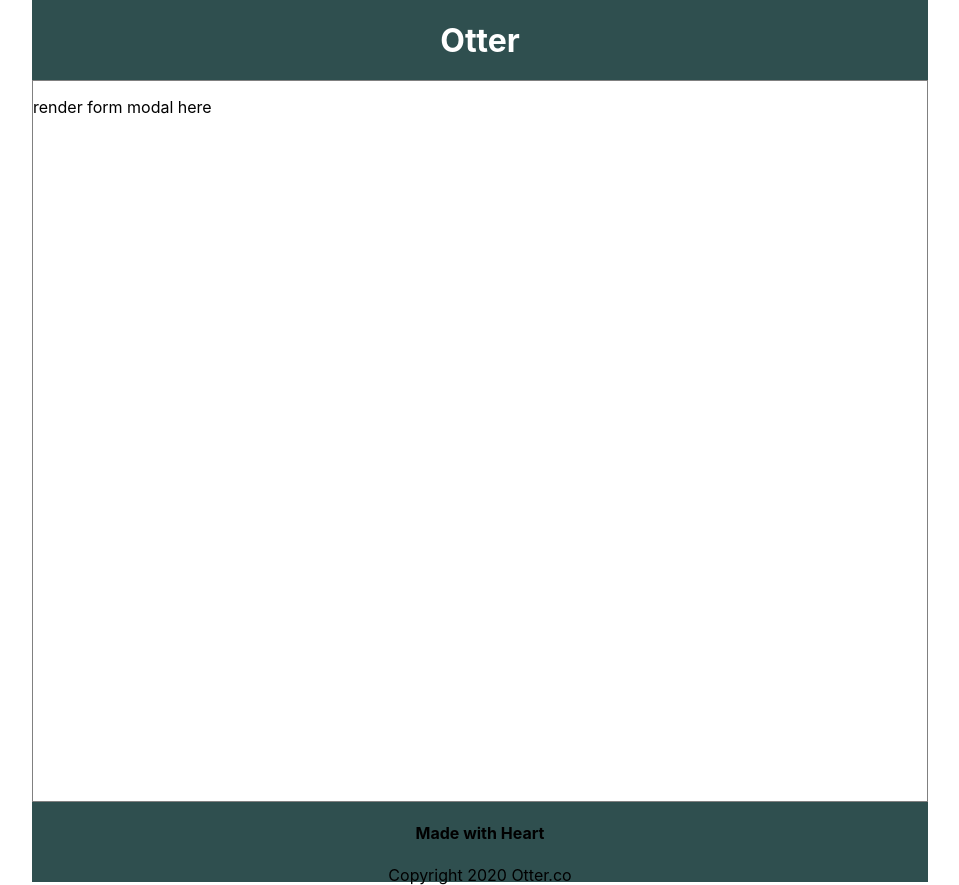
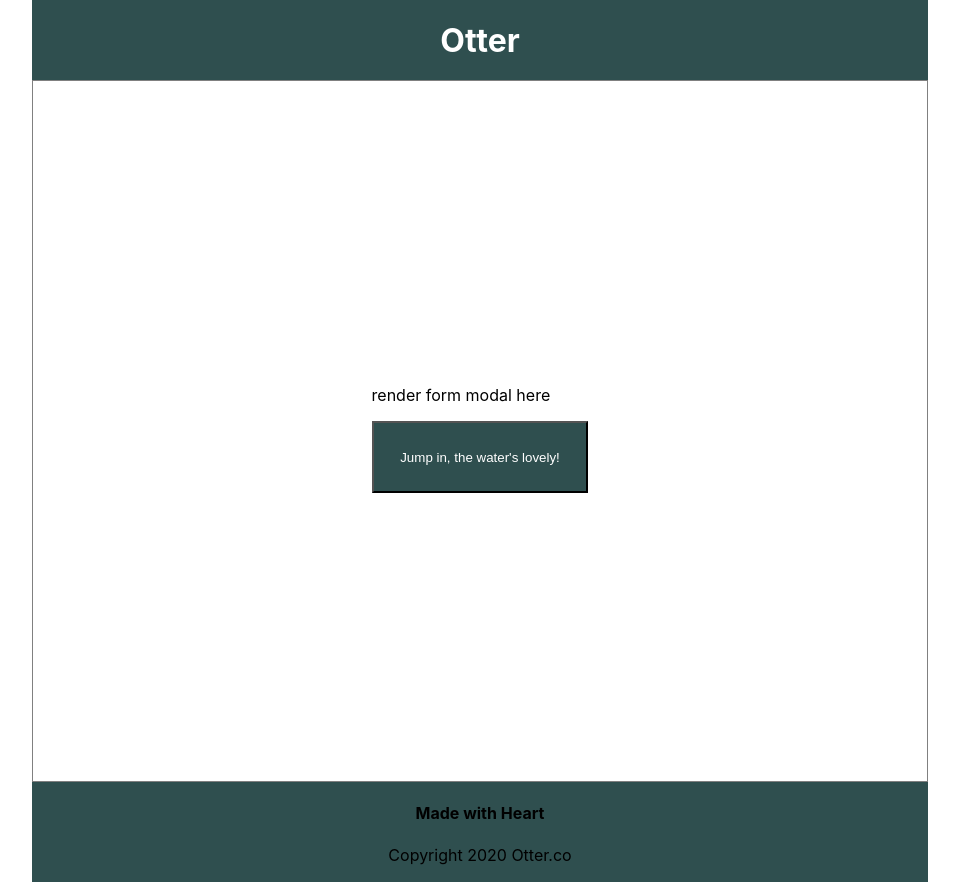
Before and after one commit to AttyC/Otter, a React (Create React App) app: page / in a window 1280 px wide. Shown: the whole page, without its empty margins (160-1119 px from the left). Built offline with nearby package versions, Linux system fonts and the light colour scheme.

Commit message:
Adjust height on Main and Footer components

```diff
--- a/src/components/Footer.js
+++ b/src/components/Footer.js
@@ -4,9 +4,9 @@
 
 
 const FooterTag = styled.footer`
-  height: 10%;
   display: flex;
   justify-content: center;
+  height: 100px;
   background: darkslategrey;
   div {
     text-align: center;
--- a/src/components/Main.js
+++ b/src/components/Main.js
@@ -1,17 +1,22 @@
 import React from 'react';
 import styled from 'styled-components';
-
+import Button from './Button';
 
 const MainSection = styled.section`
   border: 1px solid grey;
-  height: calc(100vh - 10%);
+  height: calc(100vh - 100px);
+  display: flex;
+  flex-direction: column;
+  align-items: center;
+  justify-content: center;
 `;
 
 const Main = () => (
   <MainSection>
-  <div>
-  <p>render form modal here</p>
-  </div>
+    <div>
+      <p>render form modal here</p>
+      <Button />
+    </div>
 </MainSection>
 )
 
```
